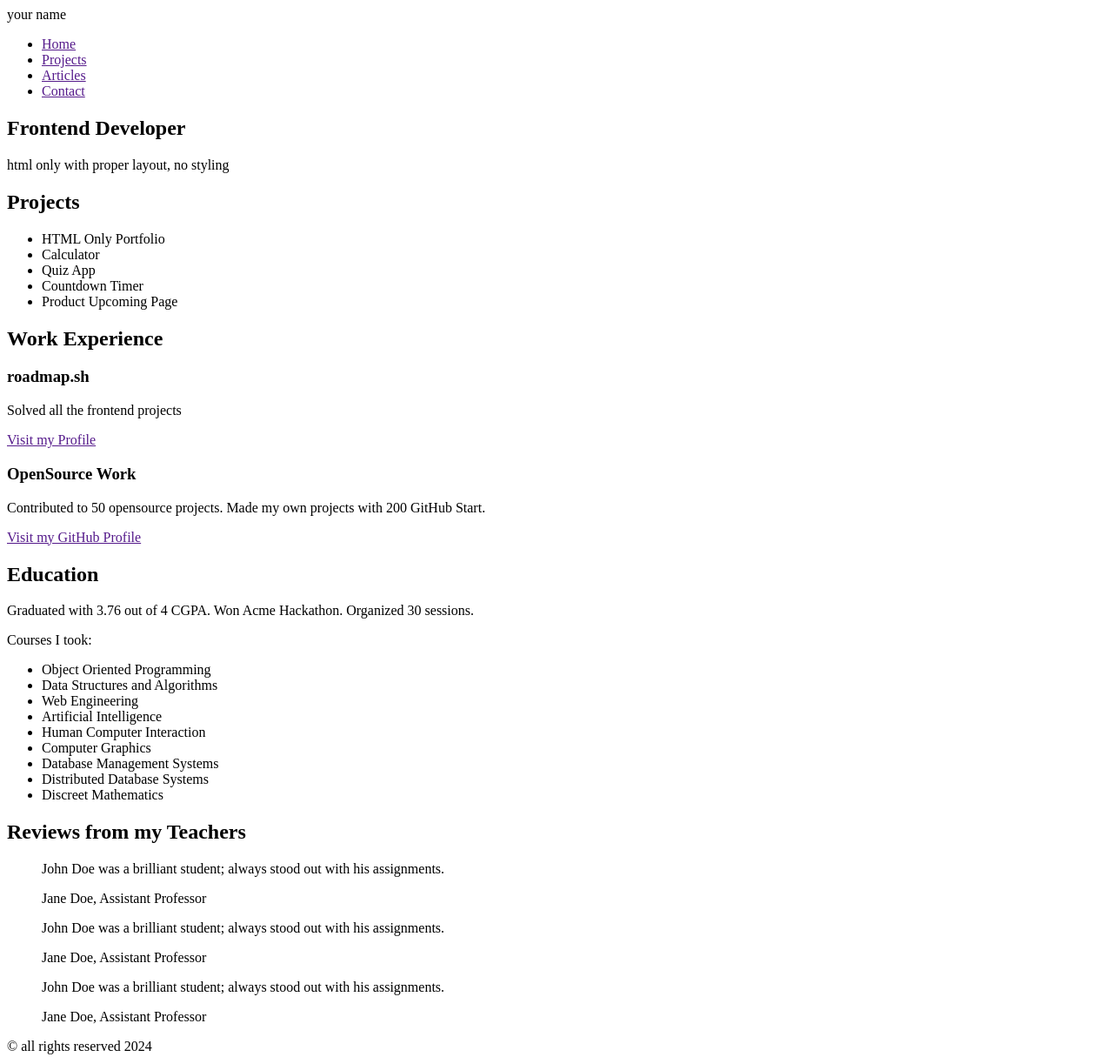
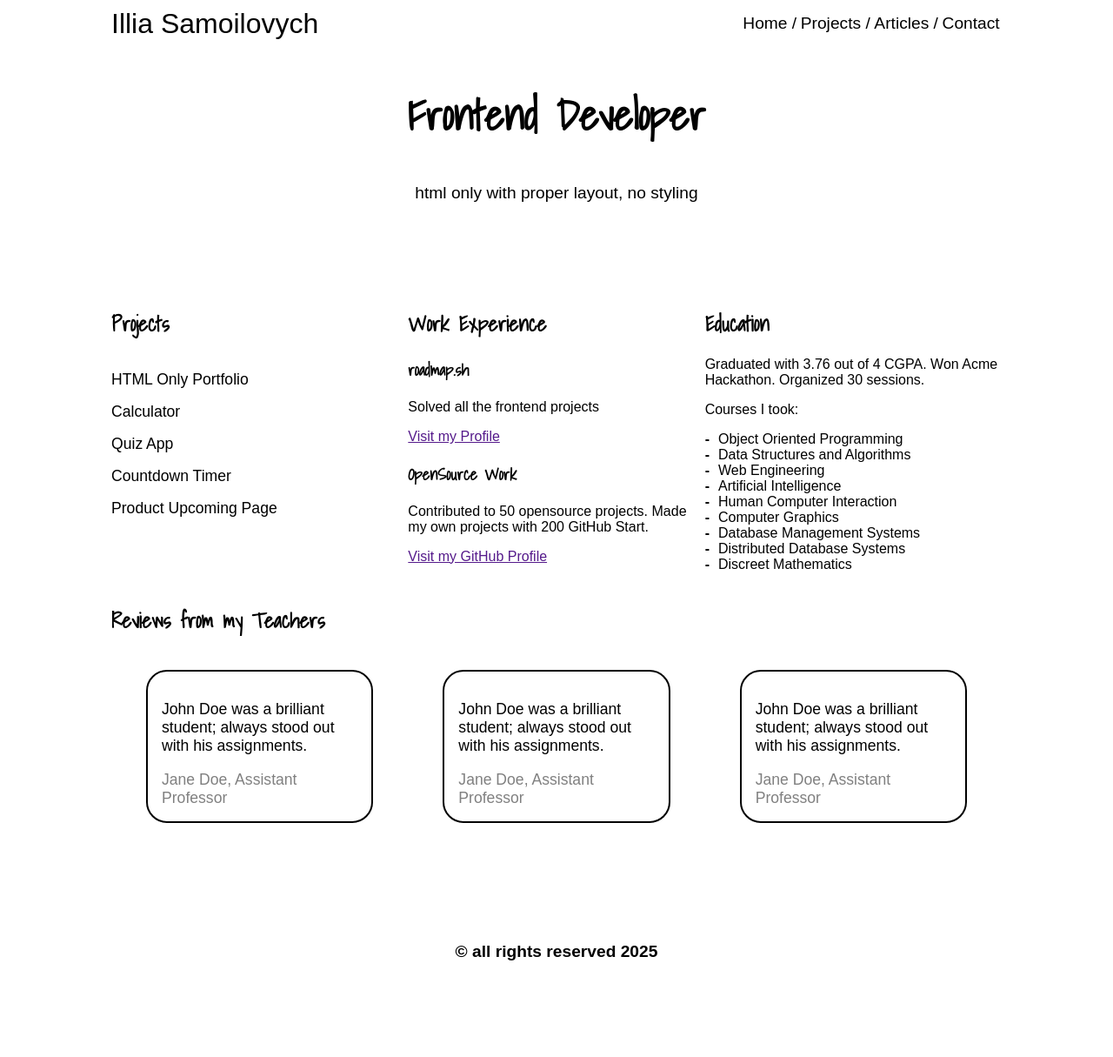
Before and after one commit to NothingToooSay/roadmap.sh-solutions, a plain HTML site: page Frontend/02-basic-html-website/Homepage.html in a window 1280 px wide. Shown: the whole page at 87% size. After the commit the page ends 1174 px from the top, so only its background shows below. Drawn offline with Linux system fonts and the light colour scheme.

Commit message:
finished 02 project
Create simple HTML only website with multiple pages.

```diff
--- a/Frontend/02-basic-html-website/Homepage.html
+++ b/Frontend/02-basic-html-website/Homepage.html
@@ -8,16 +8,20 @@
     <meta name="description" content="Simple HTML Website" />
     <meta name="keywords" content="Frontend Developer, HTML, WebSite" />
     <meta name="author" content="Samoilovych Illia" />
+    <!-- Styles -->
+    <link rel="stylesheet" href="./styles/Global.css" />
+    <link rel="stylesheet" href="./styles/HomepageStyles.css" />
   </head>
   <body>
+    <div class="container">
       <header>
-      <div class="logo">your name</div>
+        <div class="logo">Illia Samoilovych</div>
         <nav class="navigation">
           <ul>
-          <li><a href="">Home</a></li>
-          <li><a href="">Projects</a></li>
-          <li><a href="">Articles</a></li>
-          <li><a href="">Contact</a></li>
+            <li><a href="./Homepage.html">Home /</a></li>
+            <li><a href="./Projects.html">Projects /</a></li>
+            <li><a href="./Articles.html">Articles /</a></li>
+            <li><a href="./Contact.html">Contact</a></li>
           </ul>
         </nav>
       </header>
@@ -46,8 +50,8 @@
           <article>
             <h3>OpenSource Work</h3>
             <p>
-            Contributed to 50 opensource projects. Made my own projects with 200
-            GitHub Start.
+              Contributed to 50 opensource projects. Made my own projects with
+              200 GitHub Start.
             </p>
             <a href="">Visit my GitHub Profile</a>
           </article>
@@ -73,6 +77,7 @@
         </section>
         <section class="reviews">
           <h2>Reviews from my Teachers</h2>
+          <div class="blockquotes">
             <blockquote>
               <p>
                 John Doe was a brilliant student; always stood out with his
@@ -94,10 +99,12 @@
               </p>
               <footer>Jane Doe, Assistant Professor</footer>
             </blockquote>
+          </div>
         </section>
       </main>
       <footer>
-      <p>&copy; all rights reserved 2024</p>
+        <p>&copy; all rights reserved 2025</p>
       </footer>
+    </div>
   </body>
 </html>
--- /dev/null
+++ b/Frontend/02-basic-html-website/styles/Articles.css
@@ -0,0 +1,6 @@
+.articlesTitle {
+  display: flex;
+  justify-content: center;
+  align-items: center;
+  font-size: 2rem;
+}
--- /dev/null
+++ b/Frontend/02-basic-html-website/styles/ContactStyles.css
@@ -0,0 +1,6 @@
+.contactTitle {
+  display: flex;
+  justify-content: center;
+  align-items: center;
+  font-size: 2rem;
+}
--- /dev/null
+++ b/Frontend/02-basic-html-website/styles/Global.css
@@ -0,0 +1,54 @@
+@import url("https://fonts.googleapis.com/css2?family=Shadows+Into+Light&display=swap");
+
+body {
+  margin: 0;
+  padding: 0;
+  box-sizing: border-box;
+  font-family: "Arial", sans-serif;
+}
+
+h1,
+h2,
+h3,
+h4,
+h5,
+h6 {
+  font-family: "Shadows Into Light", serif;
+}
+
+.container {
+  width: 1024px;
+  margin: 0 auto;
+}
+
+header {
+  display: flex;
+  justify-content: space-between;
+}
+
+.logo {
+  display: flex;
+  align-items: center;
+  font-size: 2rem;
+}
+
+.navigation ul {
+  width: 300px;
+  display: flex;
+  flex-direction: row;
+  justify-content: space-around;
+}
+
+.navigation li {
+  list-style-type: none;
+}
+
+.navigation a {
+  font-size: 1.2rem;
+  color: #000;
+  text-decoration: none;
+}
+
+.navigation a:hover {
+  color: red;
+}
--- /dev/null
+++ b/Frontend/02-basic-html-website/styles/HomepageStyles.css
@@ -0,0 +1,89 @@
+main {
+  display: grid;
+  grid-template-columns: repeat(3, 1fr);
+}
+
+.mainTitle {
+  grid-column: span 3;
+  display: flex;
+  flex-direction: column;
+  justify-content: center;
+  align-items: center;
+  padding-bottom: 100px;
+}
+
+.mainTitle h1 {
+  font-size: 3rem;
+}
+
+.mainTitle p {
+  font-size: 1.2rem;
+  margin: 0;
+}
+
+.projects {
+  grid-column: span 1;
+}
+
+.projects ul {
+  list-style-type: none;
+  padding: 0;
+}
+
+.projects li {
+  font-size: 1.1rem;
+  padding-top: 1rem;
+}
+
+.work {
+  grid-column: span 1;
+}
+
+.education {
+  grid-column: span 1;
+}
+
+.education ul {
+  list-style-type: none;
+  padding-left: 0;
+}
+
+.education ul li::before {
+  content: "-";
+  padding-right: 10px;
+  color: black;
+  font-weight: bold;
+}
+
+.reviews {
+  grid-column: span 3;
+  display: flex;
+  flex-direction: column;
+}
+
+.blockquotes {
+  display: flex;
+  justify-content: space-around;
+  align-items: center;
+}
+
+blockquote {
+  font-size: 1.1rem;
+  padding: 1rem;
+  border: 2px solid #000;
+  border-radius: 1.5rem;
+}
+
+blockquote footer {
+  color: gray;
+}
+
+footer p {
+  display: flex;
+  justify-content: center;
+  align-items: center;
+  padding-top: 100px;
+  padding-bottom: 50px;
+  font-size: 1.2rem;
+  font-weight: bold;
+}
--- /dev/null
+++ b/Frontend/02-basic-html-website/styles/Projects.css
@@ -0,0 +1,6 @@
+.projectsTitle {
+  display: flex;
+  justify-content: center;
+  align-items: center;
+  font-size: 2rem;
+}
```
Also changed, not shown: Frontend/02-basic-html-website/Articles.html (+19 -1 lines), Frontend/02-basic-html-website/Contact.html (+19 -1 lines), Frontend/02-basic-html-website/Projects.html (+19 -1 lines). Lines whose indentation alone changed are shown as unchanged.
